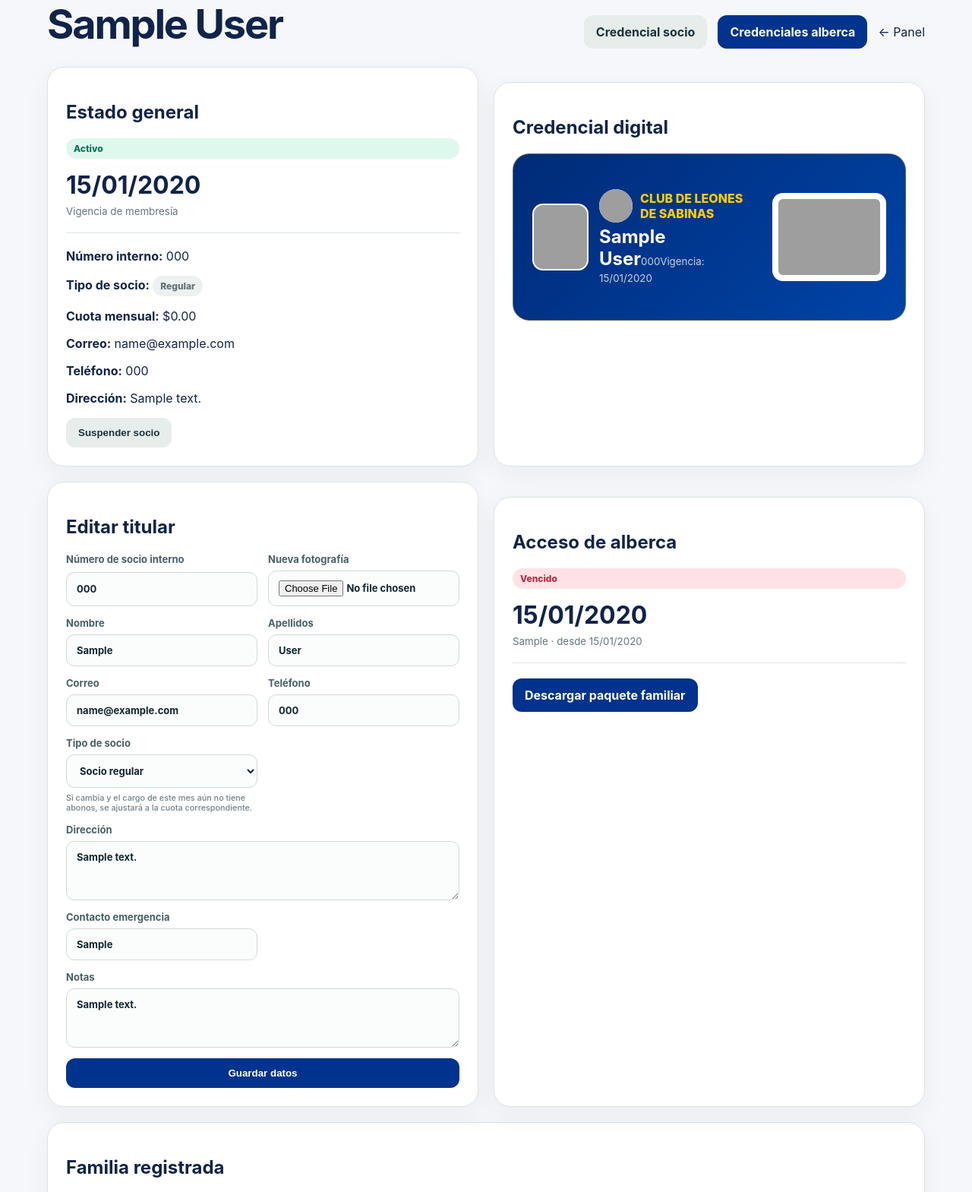
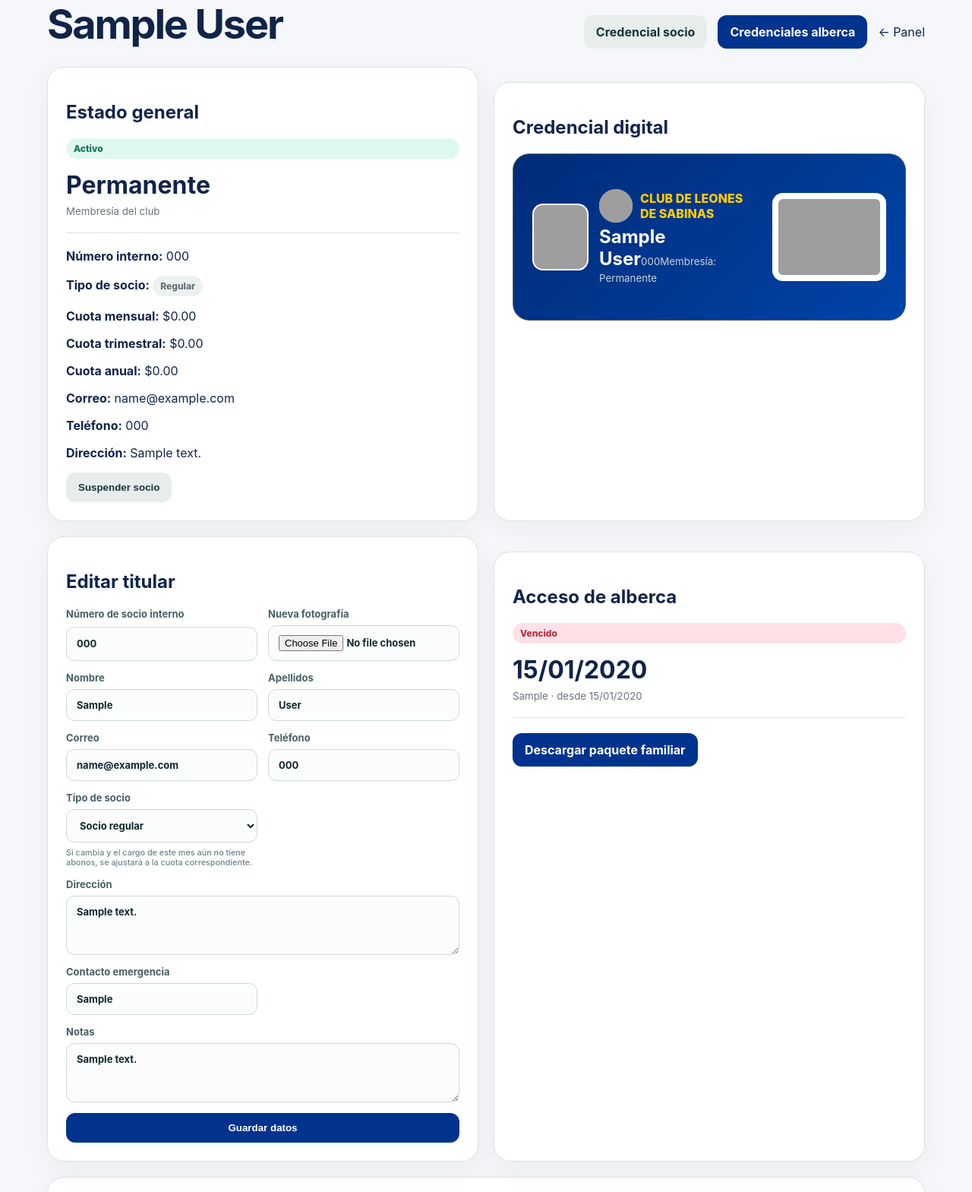
Before and after one commit to cleones1/club-leones-sabinas, a FastAPI app: page /admin/socios/1 in a window 1280 px wide. Shown: the part 139-1708 px from the top of the page at 76% size. Run offline with FastAPI, Linux system fonts and the light colour scheme; the visitor is signed in with stand-in values (Sample User, id 1); tables that the repository leaves empty hold one stand-in row (values such as "Sample post"); grey boxes marked "Sample" are stand-in pictures; some libraries are stand-ins or nearby versions; grey boxes are pictures that could not be loaded.

Commit message:
Add monthly quarterly annual dues selector to member profile

```diff
--- a/app/templates/member_detail.html
+++ b/app/templates/member_detail.html
@@ -1,10 +1,11 @@
 {% extends "base.html" %}{% block title %}{{m.member_number}} · Club de Leones de Sabinas{% endblock %}{% block content %}
 <div class="page-head"><div><span class="eyebrow">{{m.member_number}} · CLUB DE LEONES DE SABINAS</span><h1>{{m.first_name}} {{m.last_name}}</h1></div><div class="actions"><a class="btn secondary" href="/credencial/{{m.id}}.pdf">Credencial socio</a>{% if pool[2] %}<a class="btn" href="/credencial-alberca/{{m.id}}.pdf">Credenciales alberca</a>{% endif %}<a href="/admin">← Panel</a></div></div>
 {% if family_saved %}<div class="alert success">Familia guardada correctamente. Esposa e hijos registrados aparecen abajo.</div>{% endif %}
+{% if dues_payment_id %}<div class="alert success">Cuota registrada correctamente. <a target="_blank" href="/recibo/{{dues_payment_id}}.pdf"><b>Imprimir recibo</b></a></div>{% endif %}
 
 <div class="detail-grid">
-<section class="card"><h2>Estado general</h2><div class="member-status"><span class="badge {{status[1]}}">{{status[0]}}</span><b>{{latest.end_date.strftime('%d/%m/%Y') if latest else 'Sin vigencia'}}</b><small>Vigencia de membresía</small></div><hr><p><b>Número interno:</b> {{m.member_number}}</p><p><b>Tipo de socio:</b> <span class="badge {{'warning' if member_type == 'Pensionado' else 'muted'}}">{{member_type}}</span></p><p><b>Cuota mensual:</b> ${{"{:,.2f}".format(member_monthly_fee)}}</p><p><b>Correo:</b> {{m.email}}</p><p><b>Teléfono:</b> {{m.phone or '—'}}</p><p><b>Dirección:</b> {{m.address or '—'}}</p><form action="/admin/socios/{{m.id}}/toggle" method="post"><button class="secondary">{{'Suspender socio' if m.active else 'Reactivar socio'}}</button></form></section>
-<section class="card credential-preview"><h2>Credencial digital</h2><div class="credential"><div class="credential-person">{% if m.photo %}<img class="profile-photo" src="{{m.photo.data}}" alt="Foto del socio">{% endif %}<div><div class="credential-brand"><img src="https://www.lionsclubs.org/sites/default/files/division/marketing/brand/logos/Cards_Emblem_2Color.jpg" alt="Logo Club de Leones"><span>CLUB DE LEONES DE SABINAS</span></div><strong>{{m.first_name}} {{m.last_name}}</strong><small>{{m.member_number}}</small><small>Vigencia: {{latest.end_date.strftime('%d/%m/%Y') if latest else '—'}}</small></div></div><img class="credential-qr" src="/qr/{{m.qr_token}}.png" alt="QR"></div></section>
+<section class="card"><h2>Estado general</h2><div class="member-status"><span class="badge {{status[1]}}">{{status[0]}}</span><b>Permanente</b><small>Membresía del club</small></div><hr><p><b>Número interno:</b> {{m.member_number}}</p><p><b>Tipo de socio:</b> <span class="badge {{'warning' if member_type == 'Pensionado' else 'muted'}}">{{member_type}}</span></p><p><b>Cuota mensual:</b> ${{"{:,.2f}".format(member_monthly_fee)}}</p><p><b>Cuota trimestral:</b> ${{"{:,.2f}".format(member_monthly_fee * 3)}}</p><p><b>Cuota anual:</b> ${{"{:,.2f}".format(member_monthly_fee * 12)}}</p><p><b>Correo:</b> {{m.email}}</p><p><b>Teléfono:</b> {{m.phone or '—'}}</p><p><b>Dirección:</b> {{m.address or '—'}}</p><form action="/admin/socios/{{m.id}}/toggle" method="post"><button class="secondary">{{'Suspender socio' if m.active else 'Reactivar socio'}}</button></form></section>
+<section class="card credential-preview"><h2>Credencial digital</h2><div class="credential"><div class="credential-person">{% if m.photo %}<img class="profile-photo" src="{{m.photo.data}}" alt="Foto del socio">{% endif %}<div><div class="credential-brand"><img src="https://www.lionsclubs.org/sites/default/files/division/marketing/brand/logos/Cards_Emblem_2Color.jpg" alt="Logo Club de Leones"><span>CLUB DE LEONES DE SABINAS</span></div><strong>{{m.first_name}} {{m.last_name}}</strong><small>{{m.member_number}}</small><small>Membresía: Permanente</small></div></div><img class="credential-qr" src="/qr/{{m.qr_token}}.png" alt="QR"></div></section>
 </div>
 
 <div class="detail-grid">
@@ -21,6 +22,21 @@
 </div><button>Guardar familia</button></form></section>
 
 <section class="card debt-card"><div class="section-title"><div><span class="eyebrow">ESTADO DE CUENTA</span><h2>Adeudo del socio</h2></div>{% if debt_total > 0 %}<span class="badge danger">Saldo pendiente</span>{% else %}<span class="badge success">Al corriente</span>{% endif %}</div><div class="debt-total">${{"{:,.2f}".format(debt_total)}}</div><p>Incluye mensualidades pendientes, recargos y saldos anteriores registrados.</p><a class="btn {{'secondary' if debt_total == 0 else ''}}" href="/admin/socios/{{m.id}}/adeudo">Ver estado de cuenta / registrar abono</a></section>
+
+<section class="card" id="pago-cuota-socio">
+<div class="section-title"><div><span class="eyebrow">CUOTAS DEL SOCIO</span><h2>Pago de cuota de socio</h2></div><span class="badge success">Membresía permanente</span></div>
+<p>La membresía no vence. Aquí sólo se registra el pago de las cuotas del socio.</p>
+<form id="dues-form" class="compact-form" action="/admin/socios/{{m.id}}/cuota/pagar" method="post" data-monthly="{{member_monthly_fee}}">
+<label>Periodicidad<select id="dues-plan" name="plan" required><option value="Mensual">Mensual</option><option value="Trimestral">Trimestral · 3 meses</option><option value="Anual">Anual · 12 meses</option></select></label>
+<label>Mes inicial<input id="dues-start" name="start_period" type="month" required></label>
+<label>Cuota mensual<input value="${{"{:,.2f}".format(member_monthly_fee)}}" readonly></label>
+<label>Total estimado<input id="dues-total" readonly></label>
+<label>Método<select name="method" required><option>Efectivo</option><option>Transferencia</option><option>Tarjeta</option><option>Otro</option></select></label>
+<label class="wide">Referencia / nota<input name="reference" placeholder="Opcional"></label>
+<button type="submit">Registrar pago de cuota</button>
+</form>
+<small>Mensual cubre 1 cuota, Trimestral 3 y Anual 12. Si un mes ya está pagado, el sistema avanza al siguiente mes pendiente. Si el periodo elegido tiene recargo, el total final puede ser mayor al estimado.</small>
+</section>
 
 <section class="card" id="renta-instalaciones">
 <div class="section-title"><div><span class="eyebrow">RENTA A SOCIOS</span><h2>Renta de instalaciones</h2></div><span class="badge muted">Socio {{m.member_number}}</span></div>
@@ -76,13 +92,33 @@
 </section>
 
 <div class="detail-grid">
-<section class="card"><h2>Registrar pago</h2><form class="compact-form" action="/admin/socios/{{m.id}}/pago" method="post"><label>Concepto<input name="concept" value="Mensualidad / Alberca" required></label><label>Importe<input name="amount" type="number" step="0.01" required></label><label>Método<select name="method"><option>Efectivo</option><option>Transferencia</option><option>Tarjeta</option><option>Otro</option></select></label><label>Referencia<input name="reference"></label><label>Acceso de alberca<select name="pool_plan"><option value="">No aplica</option><option>Mensual</option><option>Anual</option></select></label><label>Inicio de alberca<input name="pool_start_date" type="date"><small>Si se deja vacío, inicia hoy.</small></label><button>Guardar pago</button></form></section>
-<section class="card"><h2>Agregar / renovar membresía</h2><form class="compact-form" action="/admin/socios/{{m.id}}/membresia" method="post"><label>Tipo<input name="membership_type" value="Anual" required></label><label>Inicio<input name="start_date" type="date" required></label><label>Vencimiento<input name="end_date" type="date" required></label><label>Importe<input name="amount" type="number" step="0.01" value="0"></label><button>Actualizar vigencia</button></form></section>
+<section class="card"><h2>Otros pagos / alberca</h2><form class="compact-form" action="/admin/socios/{{m.id}}/pago" method="post"><label>Concepto<input name="concept" value="Alberca / Otro" required></label><label>Importe<input name="amount" type="number" step="0.01" required></label><label>Método<select name="method"><option>Efectivo</option><option>Transferencia</option><option>Tarjeta</option><option>Otro</option></select></label><label>Referencia<input name="reference"></label><label>Acceso de alberca<select name="pool_plan"><option value="">No aplica</option><option>Mensual</option><option>Anual</option></select></label><label>Inicio de alberca<input name="pool_start_date" type="date"><small>Si se deja vacío, inicia hoy.</small></label><button>Guardar pago</button></form></section>
+<section class="card"><h2>Membresía del club</h2><div class="member-status"><span class="badge success">Permanente</span><b>Sin vencimiento</b><small>Las cuotas mensual, trimestral o anual no cambian la permanencia de la membresía.</small></div></section>
 </div>
 
 <section class="card"><h2>Historial de pagos</h2><div class="table-wrap"><table><thead><tr><th>Folio</th><th>Fecha</th><th>Concepto</th><th>Método</th><th>Importe</th><th>Alberca</th><th>Recibo</th></tr></thead><tbody>{% for p in m.payments|sort(attribute='paid_at', reverse=true) %}<tr><td>{{p.folio}}</td><td>{{p.paid_at.strftime('%d/%m/%Y')}}</td><td>{{p.concept}}</td><td>{{p.method}}</td><td>${{"{:,.2f}".format(p.amount)}}</td><td>{% if p.pool_pass %}{{p.pool_pass.plan_type}}<small>{{p.pool_pass.end_date.strftime('%d/%m/%Y')}}</small>{% else %}—{% endif %}</td><td><a class="mini-btn" target="_blank" href="/recibo/{{p.id}}.pdf">Imprimir</a></td></tr>{% else %}<tr><td colspan="7">Sin pagos registrados.</td></tr>{% endfor %}</tbody></table></div></section>
 
 <script>
+(function(){
+  const duesForm = document.getElementById('dues-form');
+  if (duesForm) {
+    const plan = document.getElementById('dues-plan');
+    const start = document.getElementById('dues-start');
+    const total = document.getElementById('dues-total');
+    const monthly = Number(duesForm.dataset.monthly || 0);
+    const now = new Date();
+    const yyyy = now.getFullYear();
+    const mm = String(now.getMonth() + 1).padStart(2, '0');
+    if (!start.value) start.value = yyyy + '-' + mm;
+    function refreshDues(){
+      const months = plan.value === 'Anual' ? 12 : (plan.value === 'Trimestral' ? 3 : 1);
+      total.value = (monthly * months).toLocaleString('es-MX', {style:'currency', currency:'MXN'});
+    }
+    plan.addEventListener('change', refreshDues);
+    refreshDues();
+  }
+})();
+
 (function(){
   const form = document.getElementById('rental-form');
   if (!form) return;
```
